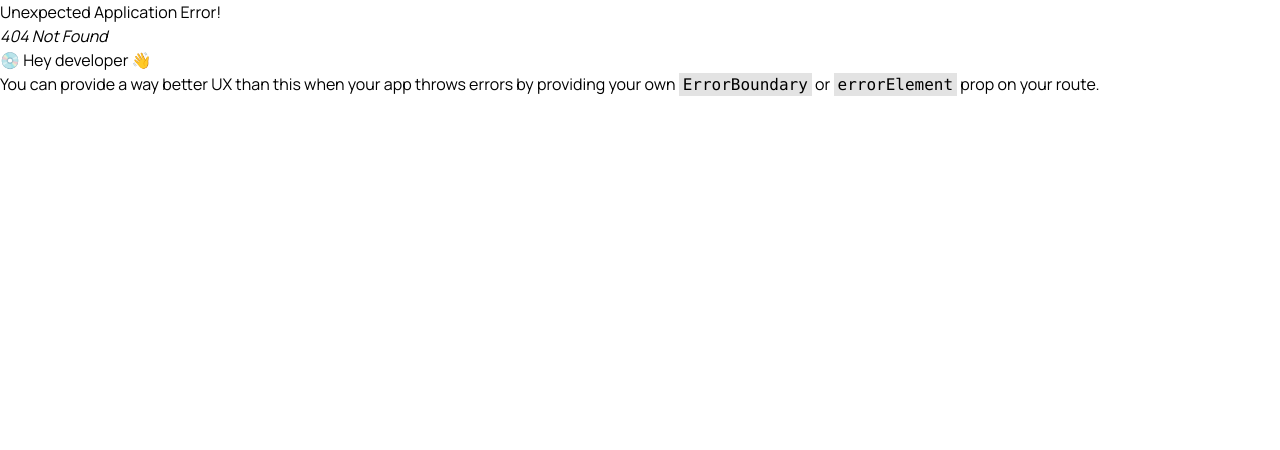
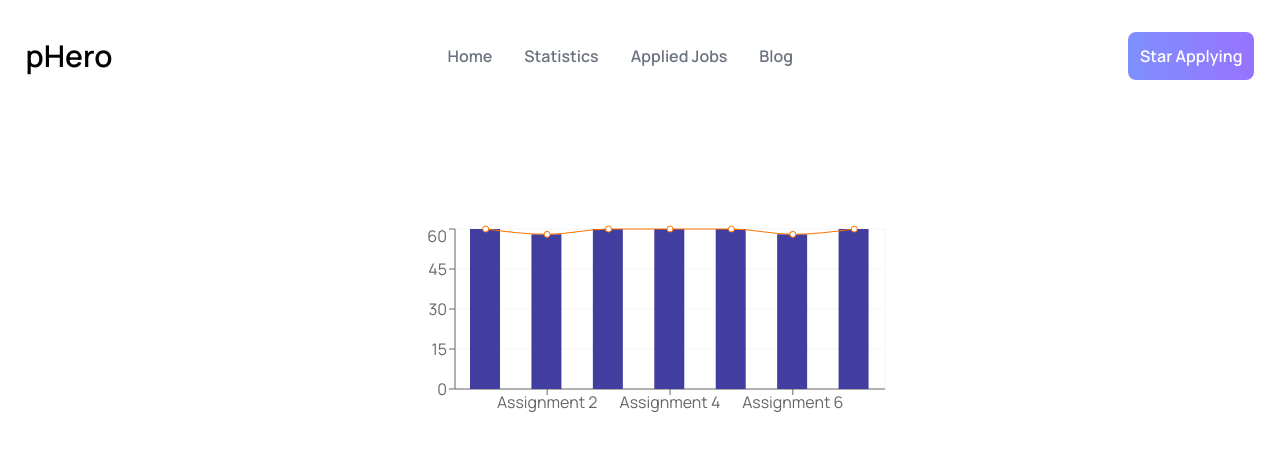
Before and after one commit to naimalinaim1/pHero-Job-apply, a React (Vite) app: page /statistics in a window 1280 px wide. Before the commit this address had no page. Shown: the top 450 px of the page. Built offline with nearby package versions, Linux system fonts and the light colour scheme.

Commit message:
Added Rechart

```diff
--- a/package.json
+++ b/package.json
@@ -11,7 +11,8 @@
   "dependencies": {
     "react": "^18.2.0",
     "react-dom": "^18.2.0",
-    "react-router-dom": "^6.10.0"
+    "react-router-dom": "^6.10.0",
+    "recharts": "^2.5.0"
   },
   "devDependencies": {
     "@types/react": "^18.0.28",
--- a/src/App.jsx
+++ b/src/App.jsx
@@ -6,9 +6,9 @@ const App = () => {
   return (
     <>
       <NavBar />
-      <div className="w-[96%] max-w-[1280px] mx-auto">
+      <main className="w-[96%] max-w-[1280px] mx-auto">
         <Outlet />
-      </div>
+      </main>
     </>
   );
 };
--- /dev/null
+++ b/src/components/Statistics/Statistics.jsx
@@ -0,0 +1,39 @@
+import React from "react";
+import {
+  ComposedChart,
+  Line,
+  Area,
+  Bar,
+  XAxis,
+  YAxis,
+  CartesianGrid,
+  Tooltip,
+  Legend,
+  ResponsiveContainer,
+} from "recharts";
+
+const Statistics = () => {
+  const data = [
+    { name: "Assignment 1", uv: 60 },
+    { name: "Assignment 2", uv: 58 },
+    { name: "Assignment 3", uv: 60 },
+    { name: "Assignment 4", uv: 60 },
+    { name: "Assignment 5", uv: 60 },
+    { name: "Assignment 6", uv: 58 },
+    { name: "Assignment 7", uv: 60 },
+  ];
+  return (
+    <section className="flex justify-center mt-36">
+      <ComposedChart width={500} height={200} data={data}>
+        <CartesianGrid stroke="#f5f5f5" />
+        <XAxis dataKey="name" />
+        <YAxis />
+        <Tooltip />
+        <Bar dataKey="uv" barSize={30} fill="#413ea0" />
+        <Line type="monotone" dataKey="uv" stroke="#ff7300" />
+      </ComposedChart>
+    </section>
+  );
+};
+
+export default Statistics;
--- a/src/main.jsx
+++ b/src/main.jsx
@@ -7,6 +7,7 @@ import HomePage from "./components/HomePage/HomePage";
 import JobDetail from "./components/JobDetail/JobDetail";
 import { jobDataLoad } from "./utilities/data-load";
 import AppliedJobs from "./components/AppliedJobs/AppliedJobs";
+import Statistics from "./components/Statistics/Statistics";
 
 const router = createBrowserRouter([
   {
@@ -16,6 +17,10 @@ const router = createBrowserRouter([
       {
         path: "/",
         element: <HomePage />,
+      },
+      {
+        path: "/statistics",
+        element: <Statistics />,
       },
       {
         path: "/job/:id",
```
Also changed, not shown: 1 other file (tests, documents, lock files or other folders).
